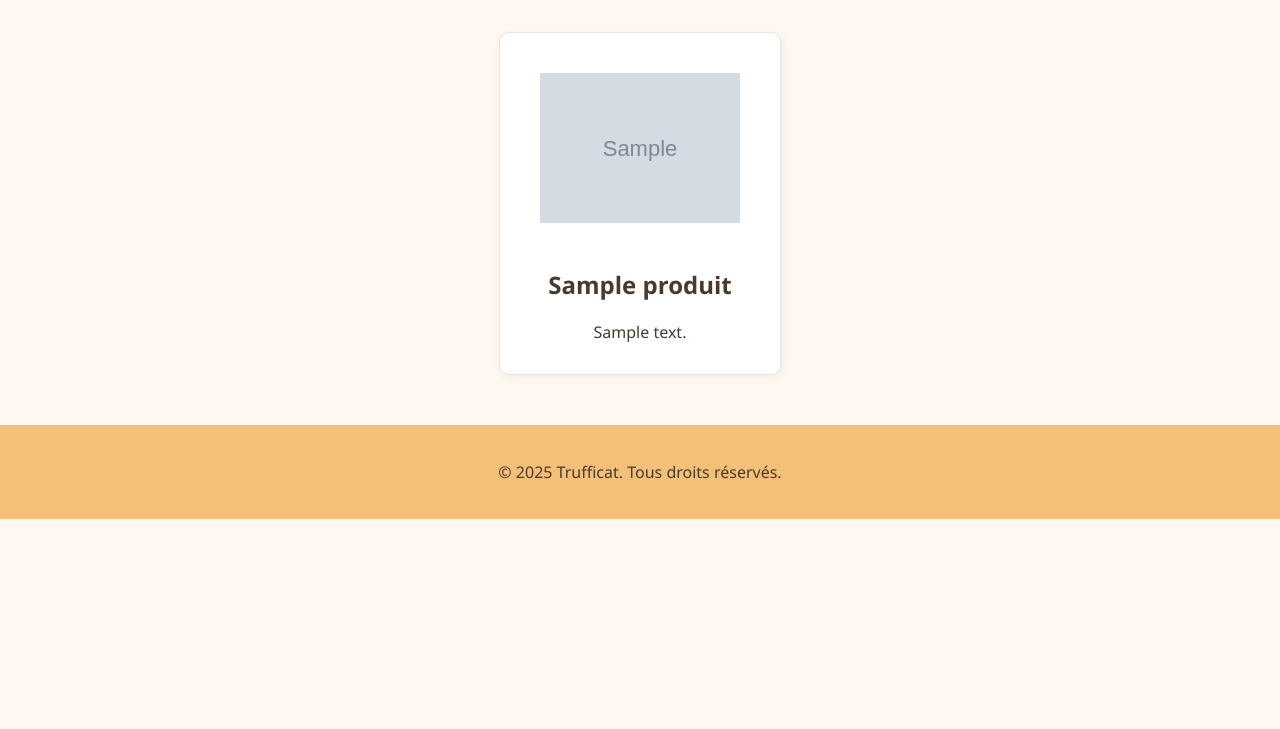
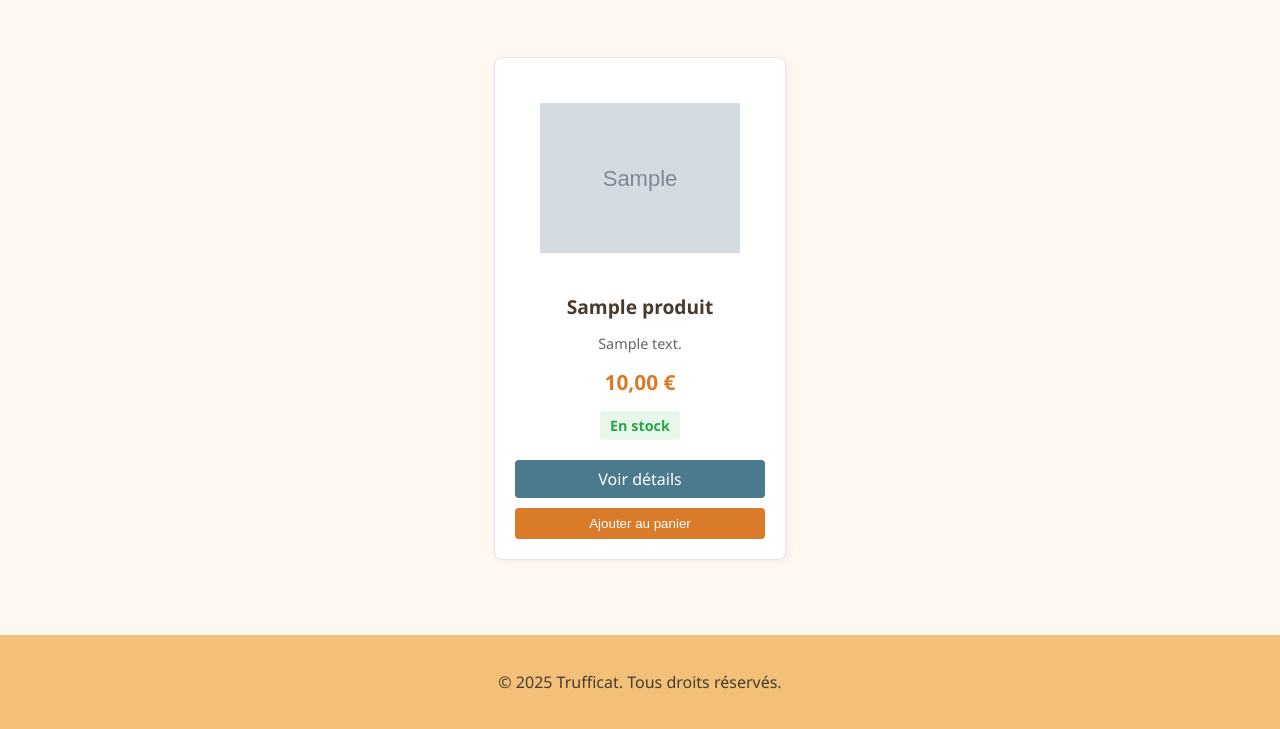
Before and after one commit to Marion1330/trufficat, a CodeIgniter 4 app: the page made by app/Views/VueProduits.php in a window 1280 px wide; the page is wider, and only the part inside the window is pictured. Shown: the part 239-968 px from the top of that part. Before the commit the page ends 758 px from the top of that part, so only its background shows below. Run offline with PHP 8.4 and a stand-in for CodeIgniter, Linux system fonts and the light colour scheme; the template is opened without the code that fills it: most values are stand-ins (such as "Sample title", 1, 10 or a date in 2020); grey boxes marked "Sample" are stand-in pictures; some libraries are stand-ins or nearby versions.

Commit message:
stock produit afficher

```diff
--- a/app/Models/ProduitModel.php
+++ b/app/Models/ProduitModel.php
@@ -15,6 +15,7 @@ class ProduitModel extends Model
         'categorie',
         'image',
         'prix',
+        'stock',
         'is_vedette',
         'age',
         'saveur',
--- a/app/Views/VueProduits.php
+++ b/app/Views/VueProduits.php
@@ -9,9 +9,130 @@
             <img src="<?= base_url('images/' . esc($produit['image'])) ?>" alt="<?= esc($produit['nom']) ?>" class="produit-img">
         <?php endif; ?>
         <h2><?= esc($produit['nom']) ?></h2>
-<p><?= esc($produit['description']) ?></p>
+        <p class="description"><?= esc($produit['description']) ?></p>
+        <p class="prix"><?= number_format($produit['prix'], 2, ',', ' ') ?> €</p>
+        <?php if ($produit['stock'] <= 0): ?>
+            <p class="rupture-stock">Rupture de stock</p>
+        <?php else: ?>
+            <p class="stock">En stock</p>
+        <?php endif; ?>
+        <div class="product-actions">
+            <a href="<?= base_url('produits/detail/' . $produit['id']) ?>" class="btn-details">Voir détails</a>
+            <button class="btn-add-to-cart" data-product-id="<?= $produit['id'] ?>" <?= $produit['stock'] <= 0 ? 'disabled' : '' ?>>
+                <?= $produit['stock'] <= 0 ? 'Indisponible' : 'Ajouter au panier' ?>
+            </button>
+        </div>
     </div>
 <?php endforeach; ?>
 </div>
 
+<style>
+.carte {
+    padding: 20px;
+    margin: 15px;
+    border-radius: 8px;
+    text-align: center;
+    transition: transform 0.3s ease;
+}
+
+.carte:hover {
+    transform: translateY(-5px);
+}
+
+.produit-img {
+    width: 200px;
+    height: 200px;
+    object-fit: contain;
+    margin-bottom: 15px;
+}
+
+.carte h2 {
+    font-size: 1.2em;
+    margin: 10px 0;
+    color: #4A3A2D;
+}
+
+.description {
+    color: #666;
+    margin-bottom: 15px;
+    font-size: 0.9em;
+}
+
+.prix {
+    font-size: 1.3em;
+    font-weight: bold;
+    color: #D97B29;
+    margin: 10px 0;
+}
+
+.rupture-stock {
+    color: #ff0000;
+    font-weight: bold;
+    margin: 5px 0;
+    font-size: 0.9em;
+    background-color: rgba(255, 0, 0, 0.1);
+    padding: 5px 10px;
+    border-radius: 4px;
+    display: inline-block;
+}
+
+.stock {
+    color: #28a745;
+    font-weight: bold;
+    margin: 5px 0;
+    font-size: 0.9em;
+    background-color: rgba(40, 167, 69, 0.1);
+    padding: 5px 10px;
+    border-radius: 4px;
+    display: inline-block;
+}
+
+.product-actions {
+    display: flex;
+    flex-direction: column;
+    gap: 10px;
+    margin-top: 15px;
+}
+
+.btn-details {
+    background-color: #4A7A8C;
+    color: white;
+    padding: 8px 15px;
+    border-radius: 4px;
+    text-decoration: none;
+    transition: background-color 0.3s;
+}
+
+.btn-details:hover {
+    background-color: #3d6a78;
+}
+
+.btn-add-to-cart {
+    background-color: #D97B29;
+    color: white;
+    border: none;
+    padding: 8px 15px;
+    border-radius: 4px;
+    cursor: pointer;
+    transition: background-color 0.3s;
+}
+
+.btn-add-to-cart:hover {
+    background-color: #B45B19;
+}
+
+.btn-add-to-cart:disabled {
+    background-color: #cccccc;
+    cursor: not-allowed;
+}
+
+.produits {
+    display: flex;
+    flex-wrap: wrap;
+    justify-content: center;
+    gap: 20px;
+    padding: 20px;
+}
+</style>
+
 <?= $this->include('layouts/footer') ?>
--- a/public/css/style.css
+++ b/public/css/style.css
@@ -294,6 +294,28 @@ main {
     margin: 0 auto 10px;
     display: block;
     background-color: #fff;
+}
+
+.rupture-stock {
+    color: #ff0000;
+    font-weight: bold;
+    margin: 5px 0;
+    font-size: 0.9em;
+    background-color: rgba(255, 0, 0, 0.1);
+    padding: 5px 10px;
+    border-radius: 4px;
+    display: inline-block;
+}
+
+.stock {
+    color: #28a745;
+    font-weight: bold;
+    margin: 5px 0;
+    font-size: 0.9em;
+    background-color: rgba(40, 167, 69, 0.1);
+    padding: 5px 10px;
+    border-radius: 4px;
+    display: inline-block;
 }
 
 /* 🌿 Footer */
```
Also changed, not shown: app/Views/VueAccueil.php (+26 -2 lines), app/Views/admin/produits.php (+30 -0 lines), app/Views/produits/detail.php (+31 -6 lines), app/Views/produits/liste.php (+7 -2 lines). Lines whose indentation alone changed are shown as unchanged.
